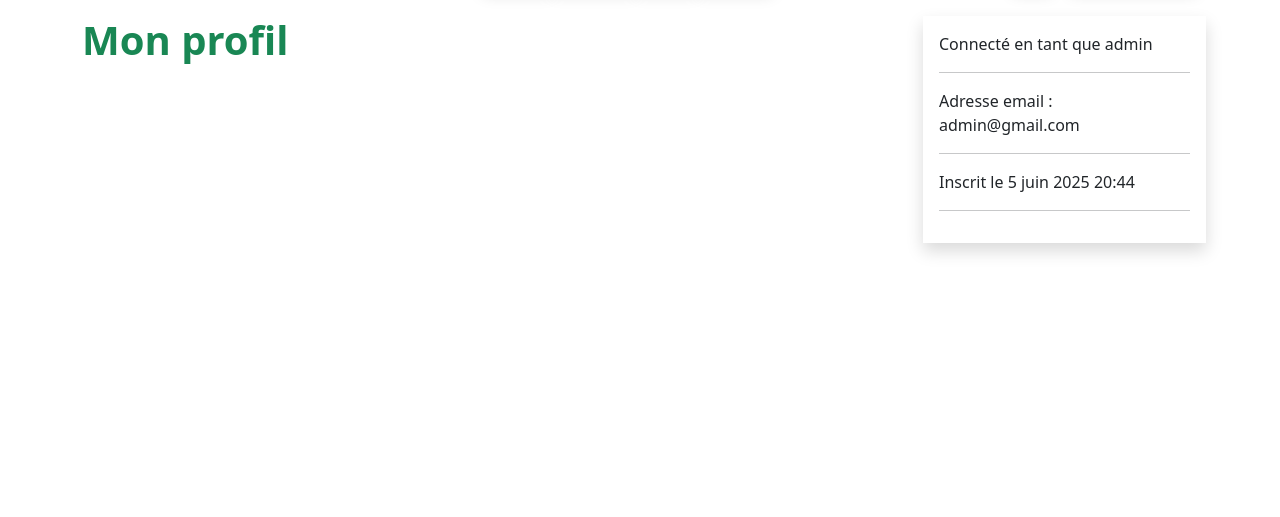
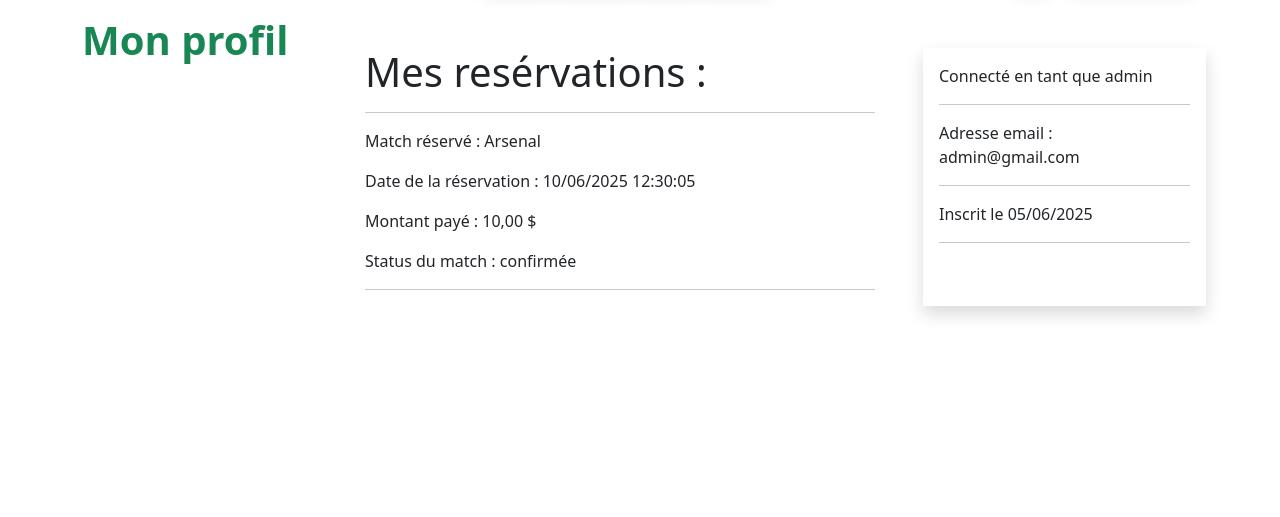
Before and after one commit to NGUMBINGENGELEANTOINE/FootZonePlus_Examen, a Django app: page /profil/ in a window 1280 px wide. Shown: the part 68-585 px from the top of the page. Run offline with Django 5.2, Linux system fonts and the light colour scheme; a user stored in the database is signed in; data comes from the database, SQL or seed files in the repository; both versions use the stored data as it was after the commit.

Commit message:
Modification de la BD, Affichage des donnees dans la page Profile et ajout dans la base des donnees

```diff
--- a/FootZonePlus/FootZonePlusApp/models.py
+++ b/FootZonePlus/FootZonePlusApp/models.py
@@ -39,17 +39,29 @@ class Continent(models.Model):
     nom = models.CharField(max_length=100)
     date_time_add = models.DateTimeField(auto_now_add=True)
 
+    def __str__(self):
+        return self.nom
+
 class Pays(models.Model):
     nom = models.CharField(max_length=100)
     date_time_add = models.DateTimeField(auto_now_add=True)
+
+    def __str__(self):
+        return self.nom
 
 class Categorie_Equipe(models.Model):
     titre = models.CharField(max_length=200, default='Club')
     date_time_add = models.DateTimeField(auto_now_add=True)
 
+    def __str__(self):
+        return self.titre
+
 class Categorie_Match(models.Model):
     titre = models.CharField(max_length=200, default='Match amical')
     date_time_add = models.DateTimeField(auto_now_add=True)
+
+    def __str__(self):
+        return self.titre
 
 class Equipe(models.Model):
     nom = models.CharField(max_length=100)
@@ -59,12 +71,18 @@ class Equipe(models.Model):
     pays_origine = models.ForeignKey(Pays, on_delete=models.CASCADE, null=True)
     date_time_add = models.DateTimeField(auto_now_add=True)
 
+    def __str__(self):
+        return self.nom
+
 class Stade(models.Model):
     nom = models.CharField(max_length=200)
     pays = models.ForeignKey(Pays, on_delete=models.CASCADE, null=True)
     nombre_place = models.IntegerField()
     adresse = models.TextField()
     date_time_add = models.DateTimeField(auto_now_add=True)
+
+    def __str__(self):
+        return self.nom
 
 class Match(models.Model):
     continent = models.ForeignKey(Continent, on_delete=models.CASCADE, null=True)
@@ -77,6 +95,9 @@ class Match(models.Model):
     description = models.TextField()
     date_time_add = models.DateTimeField(auto_now_add=True)
 
+    def __str__(self):
+        return self.equipe_visiteuse
+
 class Place(models.Model):
     match = models.ForeignKey(Match, on_delete=models.CASCADE, null=True)
     rangée = models.CharField(max_length=10)
@@ -85,6 +106,9 @@ class Place(models.Model):
     prix = models.DecimalField(max_digits=8, decimal_places=2)
     est_disponible = models.BooleanField(default=True)
     date_time_add = models.DateTimeField(auto_now_add=True)
+
+    def __str__(self):
+        return self.type
 
 class Reservation(models.Model):
     utilisateur = models.ForeignKey(settings.AUTH_USER_MODEL, on_delete=models.CASCADE)
--- a/FootZonePlus/FootZonePlusApp/templates/MonProfil.html
+++ b/FootZonePlus/FootZonePlusApp/templates/MonProfil.html
@@ -9,16 +9,27 @@
                 <h1 class="text-success fw-semibold">Mon profil</h1>
 
             </div>
-            <div class="col-md-6">
-                <!-- <p>Lorem ipsum dolor sit amet consectetur, adipisicing elit. Natus vero voluptatem consequatur quae ipsum quia, deserunt velit dolore officiis repellat a quasi voluptatibus repudiandae cupiditate labore consequuntur quo quis reiciendis. Lorem ipsum dolor sit amet, consectetur adipisicing elit. Cupiditate, ratione! Incidunt quia tempora, corporis quo nemo, aperiam ullam similique magni, illum porro officiis quod tempore sapiente iste perferendis temporibus repellat?</p> -->
-
+            <div class="col-md-6 pe-5 mt-5">
+                <h1>Mes resérvations :</h1>
+                <hr>
+                {% if reservation %}
+                    {% for r in reservation %}
+                    <p>Match réservé : {{ r.match }}</p>
+                    <p>Date de la réservation : {{ r.date_reservation|date:"d/m/Y H:i:s" }}</p>
+                    <p>Montant payé : {{ r.total }} $</p>
+                    <p>Status du match : {{ r.statut }}</p>
+                    {% endfor %}
+                {% else %}
+                <p>Aucune résérvation en cours !</p>
+                {% endif %}
+                <hr>
             </div>
-            <div class="col-md-3 shadow p-3">
+            <div class="col-md-3 shadow p-3 mt-5">
                 <p>Connecté en tant que {{user.username}}</p>
                 <hr>
                 <p>Adresse email : {{user.email}}</p>
                 <hr>
-                <p>Inscrit le {{user.date_joined}}</p>
+                <p>Inscrit le {{user.date_joined|date:"d/m/Y"}}</p>
                 <hr>
             </div>
         </div>
--- a/FootZonePlus/FootZonePlusApp/views.py
+++ b/FootZonePlus/FootZonePlusApp/views.py
@@ -3,7 +3,7 @@ from django.contrib.auth import authenticate, login, logout
 from django.contrib import messages
 from django.contrib.auth.decorators import login_required
 
-from FootZonePlusApp.models import CustomUser
+from FootZonePlusApp.models import CustomUser, Reservation
 from FootZonePlusApp.forms import SignupForm
 
 # Create your views here.
@@ -12,7 +12,8 @@ def index(request):
 
 @login_required
 def profilUser(request):
-    return render(request, 'MonProfil.html', {'user': request.user})
+    reservation = Reservation.objects.all()
+    return render(request, 'MonProfil.html', {'user': request.user, 'reservation': reservation})
 
 def connexion(request):
     if request.method == 'POST':
```
Also changed, not shown: FootZonePlus/db.sqlite3.
